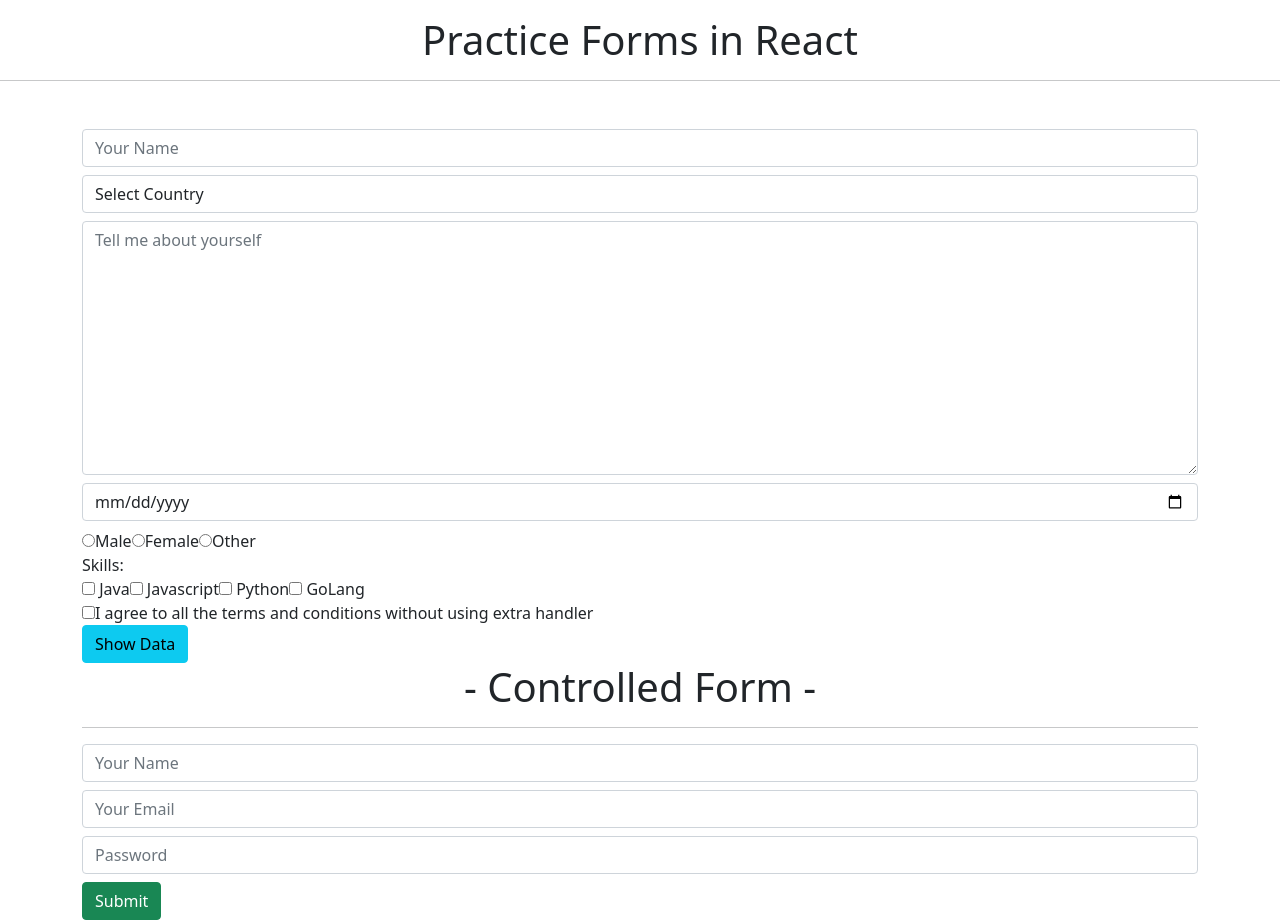
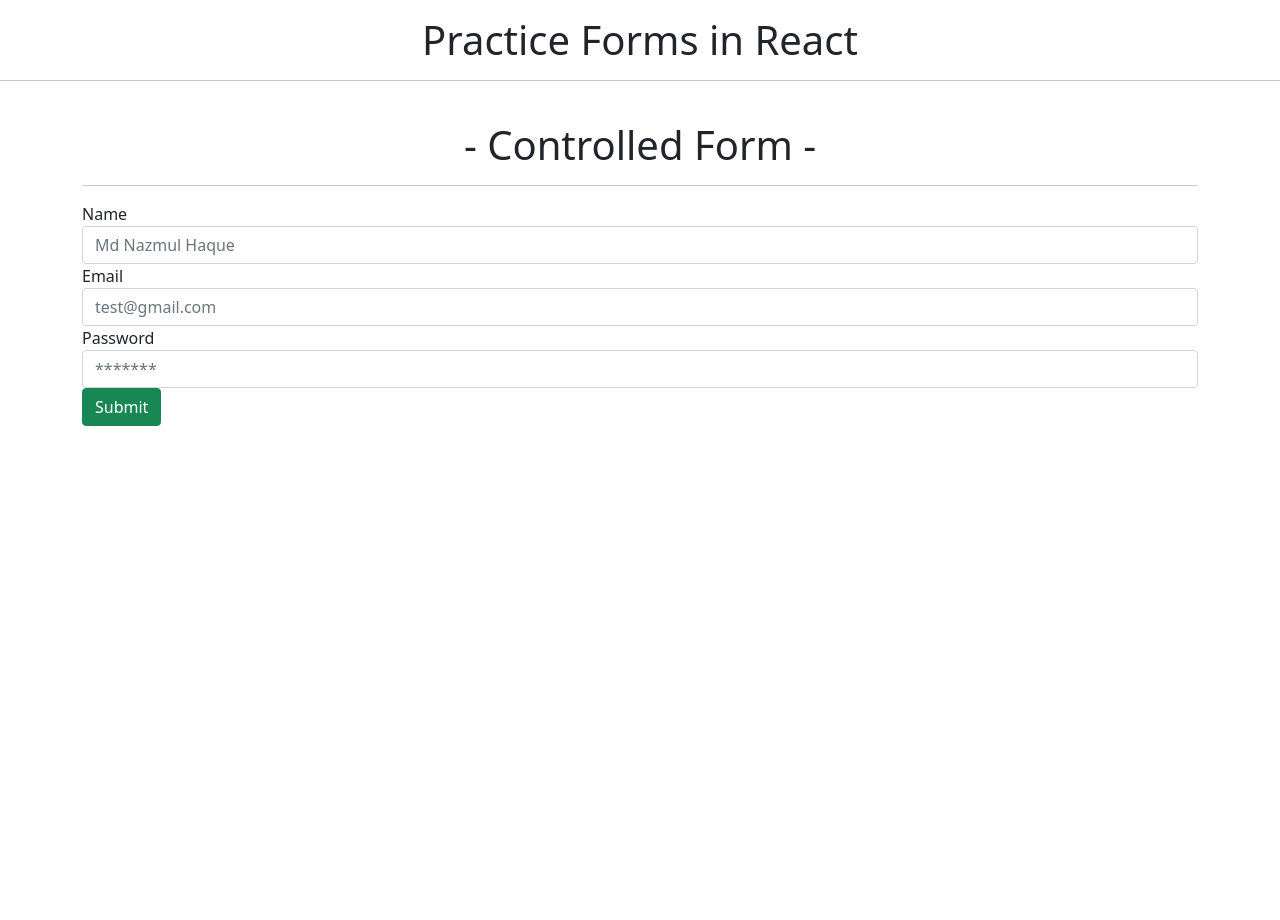
Before and after one commit to MdNazmulHaqueA/react-form-practice, a React (Create React App) app: page / in a window 1280 px wide. After the commit the page ends 800 px from the top, so only its background shows below. Built offline with nearby package versions, Linux system fonts and the light colour scheme.

Commit message:
splited-form

```diff
--- a/package.json
+++ b/package.json
@@ -7,6 +7,7 @@
     "@testing-library/react": "^11.1.0",
     "@testing-library/user-event": "^12.1.10",
     "bootstrap": "^5.1.3",
+    "prop-types": "^15.7.2",
     "react": "^17.0.2",
     "react-dom": "^17.0.2",
     "react-scripts": "4.0.3",
--- a/src/App.js
+++ b/src/App.js
@@ -1,8 +1,9 @@
 import React from 'react';
 import './App.css';
+import SplitForm from './components/split-form';
 // import UncontrolledForm from './componets/forms/UncontrolledForm';
-import ControlledForm from './components/forms/ControlledForm';
-import Inputs from './components/Inputs/Inputs';
+// import ControlledForm from './components/forms/ControlledForm';
+// import Inputs from './components/Inputs/Inputs';
 
 function App() {
    return (
@@ -10,9 +11,10 @@ function App() {
          <h1 className="mt-3 text-center">Practice Forms in React</h1>
          <hr />
          <br />
-         <Inputs />
+         {/* <Inputs /> */}
          {/* <UncontrolledForm /> */}
-         <ControlledForm />
+         {/* <ControlledForm /> */}
+         <SplitForm />
       </div>
    );
 }
--- a/src/components/forms/UncontrolledForm.jsx
+++ b/src/components/forms/UncontrolledForm.jsx
@@ -8,7 +8,7 @@ class UncontrolledForm extends Component {
       data.name = event.target.name.value;
       data.email = event.target.email.value;
       data.password = event.target.password.value;
-      console.log(data);
+      // console.log(data);
       event.target.reset();
    };
    render() {
--- /dev/null
+++ b/src/components/split-form/form.jsx
@@ -0,0 +1,42 @@
+import React from 'react';
+import PropTypes from 'prop-types';
+import TextInput from './text-input';
+
+const Form = props => (
+   <form onSubmit={props.handleSubmit}>
+      <TextInput
+         name="name"
+         label="Name"
+         placeholder="Md Nazmul Haque"
+         value={props.values.name}
+         onChange={props.handleChange}
+      />
+      <TextInput
+         type="email"
+         label="Email"
+         name="email"
+         placeholder="test@gmail.com"
+         value={props.values.email}
+         onChange={props.handleChange}
+      />
+      <TextInput
+         type="password"
+         label="Password"
+         name="password"
+         placeholder="*******"
+         value={props.values.password}
+         onChange={props.handleChange}
+      />
+      <button type="submit" className="btn btn-success">
+         Submit
+      </button>
+   </form>
+);
+
+Form.prototype = {
+   values: PropTypes.object.isRequired,
+   handleChange: PropTypes.func.isRequired,
+   handleSubmit: PropTypes.func.isRequired,
+};
+
+export default Form;
--- /dev/null
+++ b/src/components/split-form/index.jsx
@@ -0,0 +1,37 @@
+import React, { Component } from 'react';
+import Form from './form';
+
+class SplitForm extends Component {
+   state = {
+      name: '',
+      email: '',
+      password: '',
+   };
+
+   handleChange = event => {
+      this.setState({
+         [event.target.name]: event.target.value,
+      });
+   };
+
+   handleSubmit = event => {
+      event.preventDefault();
+      this.setState({ name: '', email: '', password: '' });
+      event.target.reset();
+   };
+   render() {
+      return (
+         <div className="container">
+            <h1 className="text-center"> - Controlled Form - </h1>
+            <hr />
+            <Form
+               values={this.state}
+               handleChange={this.handleChange}
+               handleSubmit={this.handleSubmit}
+            />
+         </div>
+      );
+   }
+}
+
+export default SplitForm;
--- /dev/null
+++ b/src/components/split-form/text-input.jsx
@@ -0,0 +1,34 @@
+import React from 'react';
+import PropTypes from 'prop-types';
+
+const TextInput = props => (
+   <div className="form-group">
+      <label htmlFor={props.name}>{props.label}</label>
+      <input
+         className="form-control"
+         type={props.type}
+         name={props.name}
+         id={props.name}
+         placeholder={props.placeholder}
+         value={props.value}
+         onChange={props.onChange}
+      />
+   </div>
+);
+
+TextInput.propTypes = {
+   name: PropTypes.string.isRequired,
+   label: PropTypes.string.isRequired,
+   type: PropTypes.string.isRequired,
+   placeholder: PropTypes.string.isRequired,
+   value: PropTypes.string.isRequired,
+   onChange: PropTypes.func.isRequired,
+};
+
+TextInput.defaultProps = {
+   type: 'text',
+   label: '',
+   placeholder: '',
+};
+
+export default TextInput;
```
